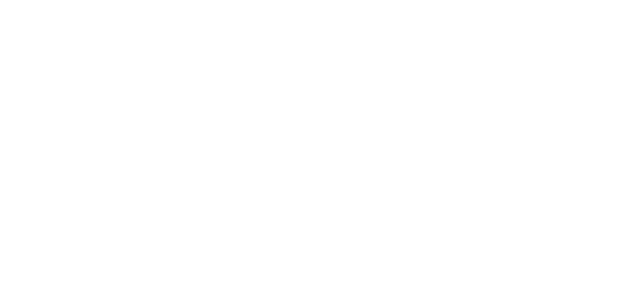
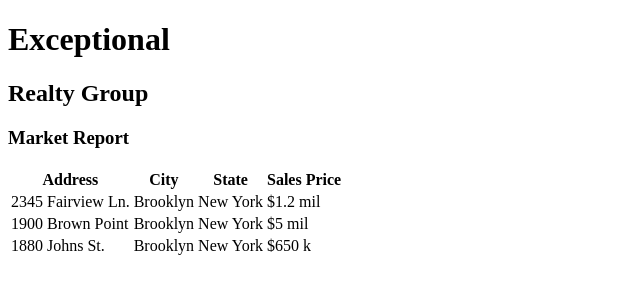
Before and after one commit to vitivey/exceptional-realty, a plain HTML site: page market-report.html in a window 1280 px wide. Shown: the whole page, without its empty margins (0-640 px from the left). Drawn offline with Linux system fonts and the light colour scheme.

Commit message:
add listing table to real-estate-listings.html

```diff
--- a/market-report.html
+++ b/market-report.html
@@ -0,0 +1,51 @@
+<!DOCTYPE html>
+<html lang="en">
+<head>
+        <meta charset="UTF-8">
+        <meta name="description" content="Exceptional Realty Group, your real estate agent for buying, selling, and renting throughout New York City">
+        <meta name="keywords" content="Exceptional Realty Group, real estate, houses, property">
+        <meta name="author" content="Learn">
+        <meta name="viewport" content="width=device-width, initial-scale=1.0">
+
+        <link href="https://fonts.googleapis.com/css?family=Monoton" rel="stylesheet">
+
+        <title>Exceptional Realty Group - Luxury Homes - Market Report</title>
+</head>
+<body>
+        <h1>Exceptional</h1>
+        <h2>Realty Group</h2>
+
+        <h3>Market Report</h3>
+
+        <table>
+            <tr>
+                <th>Address</th>
+                <th>City</th>
+                <th>State</th>
+                <th>Sales Price</th>
+            </tr>
+
+            <tr>
+                <td>2345 Fairview Ln.</td>
+                <td>Brooklyn</td>
+                <td>New York</td>
+                <td>$1.2 mil</td>
+            </tr>
+
+            <tr>
+                <td>1900 Brown Point</td>
+                <td>Brooklyn</td>
+                <td>New York</td>
+                <td>$5 mil</td>
+            </tr>
+
+            <tr>
+                <td>1880 Johns St.</td>
+                <td>Brooklyn</td>
+                <td>New York</td>
+                <td>$650 k</td>
+            </tr>
+
+        </table>
+</body>
+</html>
```
Also changed, not shown: real-estate-listings.html (+18 -0 lines).
